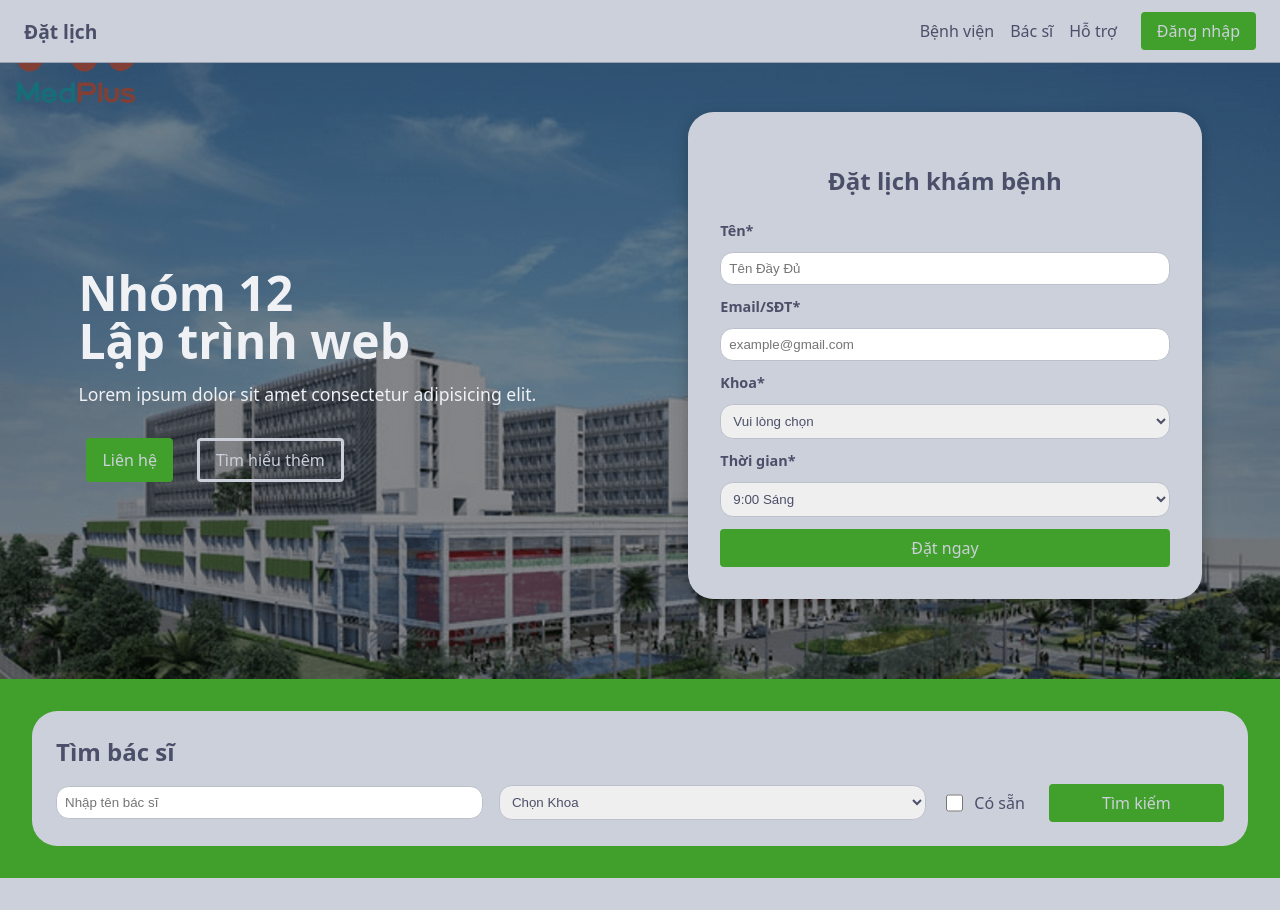
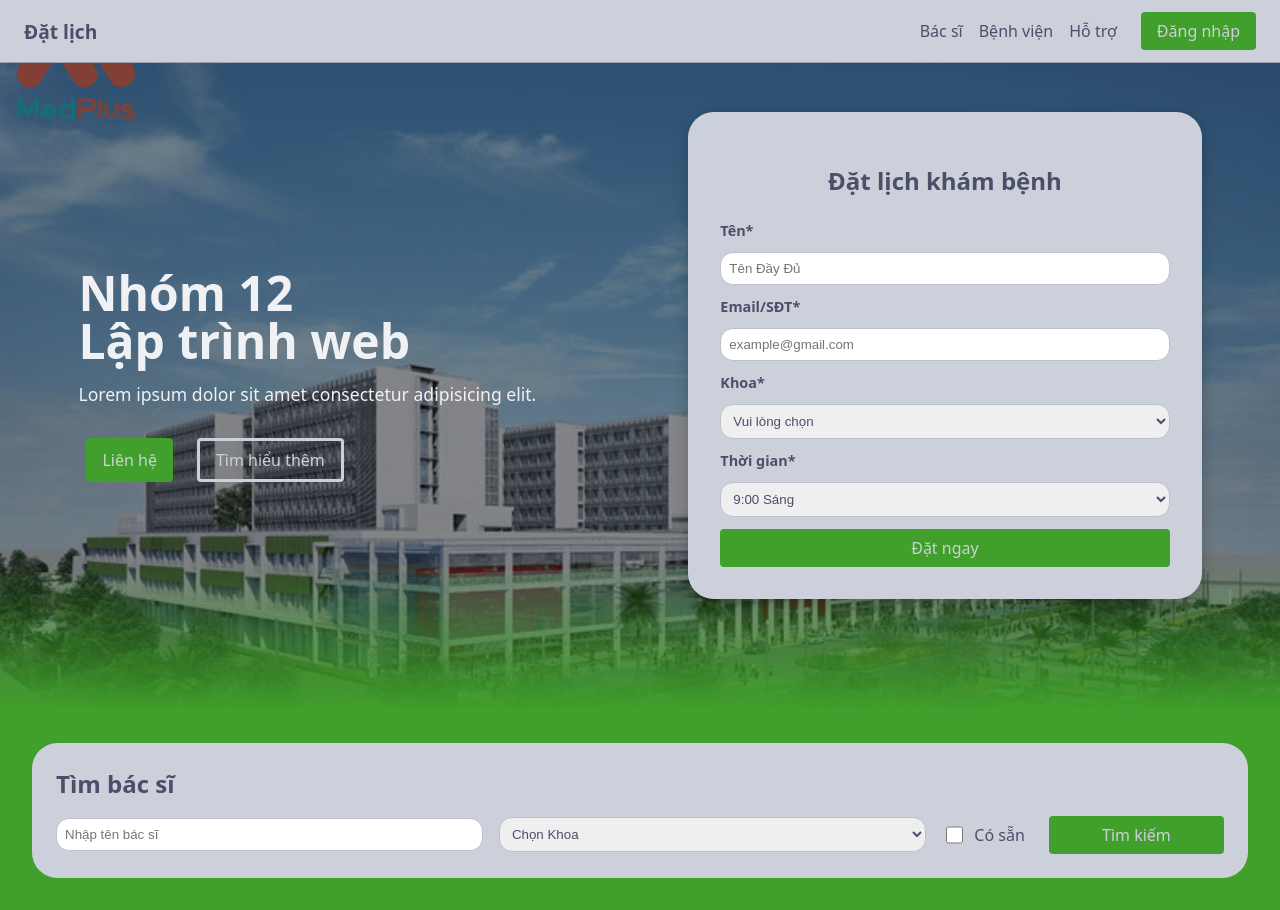
Before and after one commit to thnguyen3074/web, a PHP site: page / in a window 1280 px wide. Before the commit the page ends 878 px from the top, so only its background shows below. Run offline with PHP 8.4, Linux system fonts and the light colour scheme; some web fonts are replaced.

Commit message:
feat: hiệu ứng nhòe để chuyển tiếp sang phần tìm bác sĩ

```diff
--- a/src/index.html
+++ b/src/index.html
@@ -18,8 +18,8 @@
         </div>
         <div class="right">
             <div class="util-link">
+                <a href="#tim-bac-si" class="util-txt">Bác sĩ</a>
                 <a href="" class="util-txt">Bệnh viện</a>
-                <a href="#tim-bac-si" class="util-txt">Bác sĩ</a>
                 <a href="" class="util-txt">Hỗ trợ</a>
             </div>
             <button class="util-btn">Đăng nhập</button>
--- a/src/style.css
+++ b/src/style.css
@@ -115,10 +115,23 @@ body {
 .hero {
     position: relative;
     background: url(asset/booking-bg.png) center/cover no-repeat;
-    padding: 7rem 1rem 5rem;
+    padding: 7rem 1rem;
     display: flex;
     justify-content: center;
     align-items: center;
+}
+
+/* Hiệu ứng chuyển tiếp đến phần sau */
+.hero::after {
+    content: "";
+    position: absolute;
+    bottom: 0;
+    left: 0;
+    width: 100%;
+    height: 150px;
+    background: linear-gradient(to bottom, transparent, var(--accent-color));
+    z-index: 0;
+    pointer-events: none;
 }
 
 .hero-overlay {
```
